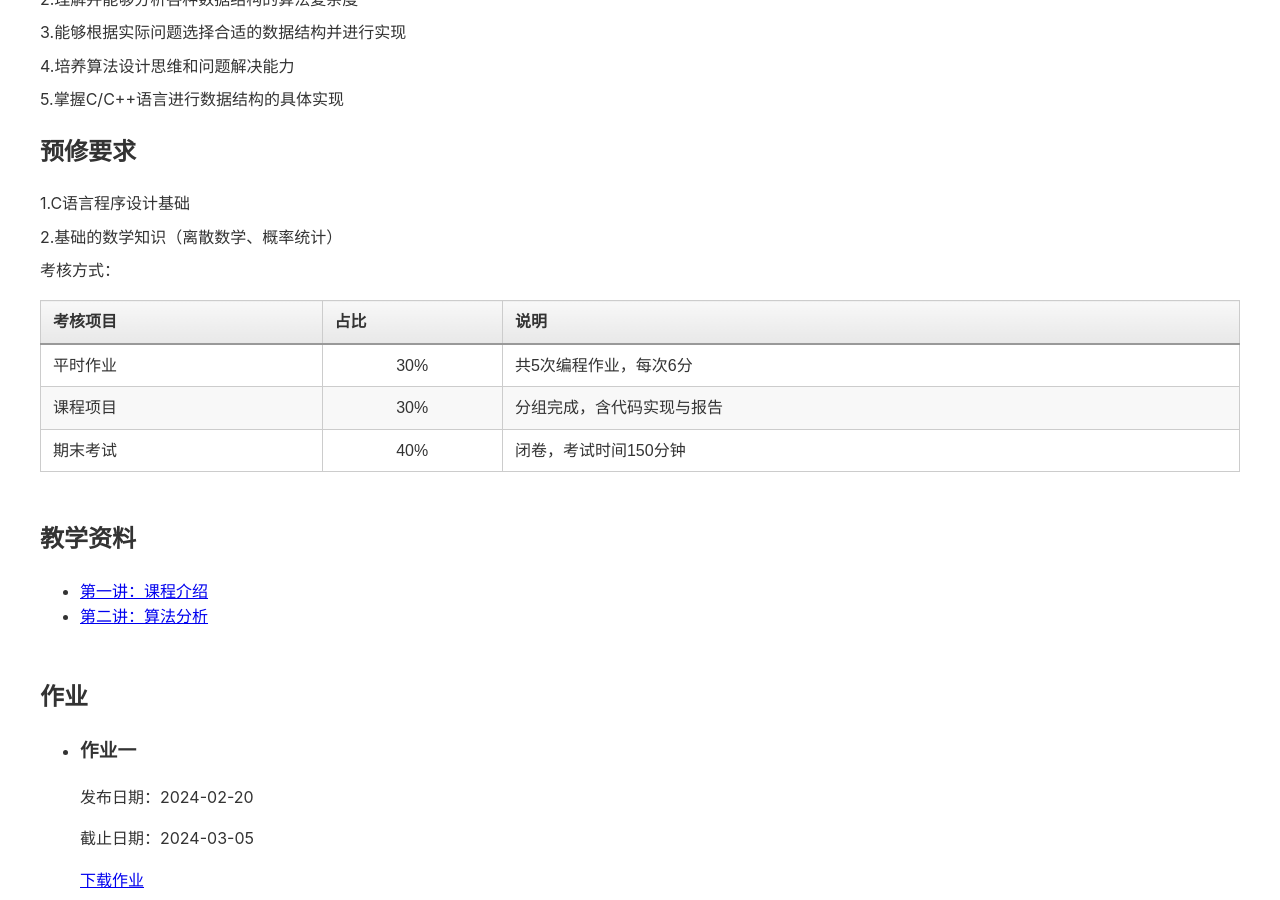
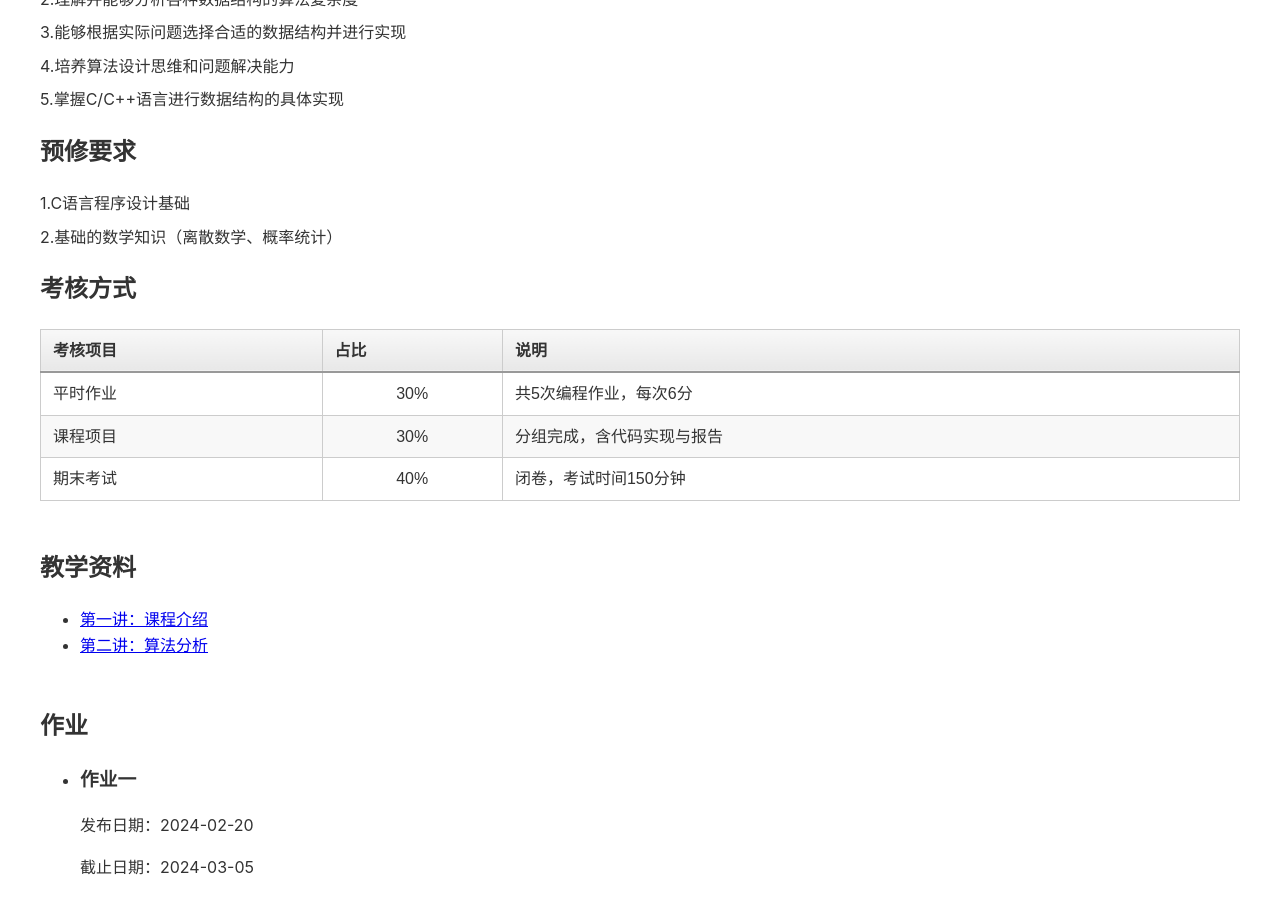
Before and after one commit to kejiwei/kejiwei.github.io, a Jekyll site: the page teaching/courses/data_structure/index.html, which Jekyll copies as it is, in a window 1280 px wide and 900 px high, scrolled down 690 px. Built offline with Jekyll 4.4.1, drawn with Linux system fonts in a browser that asks for light colours.

Commit message:
Update index.html

```diff
--- a/teaching/courses/data_structure/index.html
+++ b/teaching/courses/data_structure/index.html
@@ -45,7 +45,8 @@
                     <li>2.基础的数学知识（离散数学、概率统计）</li>
                 </ul>
 
-                <li>考核方式：
+            <h2>考核方式</h2>
+                 <ul>
                     <table class="assessment-table">
                         <thead>
                             <tr>
@@ -72,7 +73,7 @@
                             </tr>
                         </tbody>
                     </table>
-                </li>
+                </ul>
             </ul>
         </section>
         <section class="course-materials">
```
